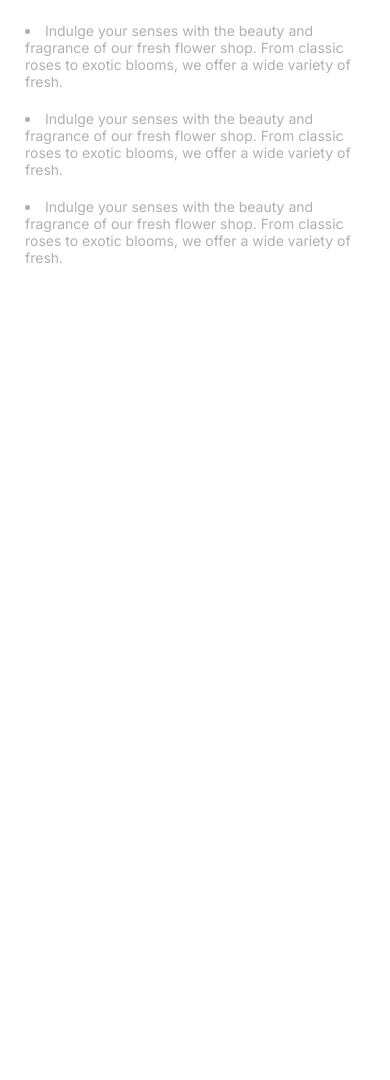
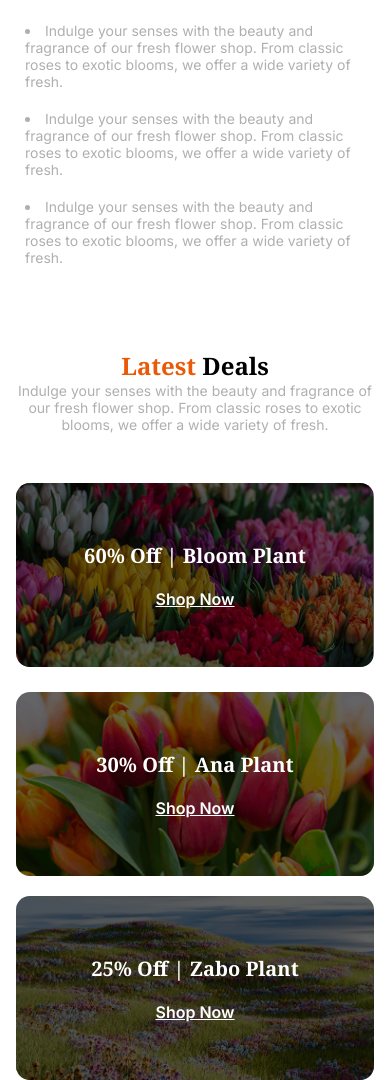
Before and after one commit to dev-peyas9911/flower-assignment, a plain HTML site: page index.html in a window 390 px wide. Shown: the part 2835-3915 px from the top of the page. Before the commit the page ends 3134 px from the top, so only its background shows below. Drawn offline with Linux system fonts and the light colour scheme.

Commit message:
Latest Deals section Added with responsive

```diff
--- a/index.html
+++ b/index.html
@@ -48,11 +48,12 @@
         <section class="plant-container middle-align">
             <div class="plant-content">
                 <h2 class="plant-title noto-serif"><span class="orange">Our</span> Plants</h2>
-                <p class="plant-description inter-serif">Indulge your senses with the beauty and fragrance of our fresh flower shop.
+                <p class="plant-description inter-serif">Indulge your senses with the beauty and fragrance of our fresh
+                    flower shop.
                     From classic roses to exotic blooms, we offer a wide variety of fresh.</p>
             </div>
             <!-- Card section -->
-             <div class="card-container">
+            <div class="card-container">
 
                 <div class="card inter-serif">
                     <img src="./assets/sample-flower-image.png" alt="A card image">
@@ -104,11 +105,11 @@
                 </div>
 
 
-             </div>
+            </div>
         </section>
 
         <!-- Trusted section starts here -->
-         <section class="trusted-container middle-align display-flex">
+        <section class="trusted-container middle-align display-flex">
             <div class="wrapper-container">
                 <div class="wrapper-background"><img src="./assets/flower-store.png" alt=""></div>
                 <div class="wrapper-badge"><img src="./assets/trusted-badge.png" alt=""></div>
@@ -116,12 +117,49 @@
             <div class="trusted-content">
                 <h4 class="trusted-content-title noto-serif">Flowers & Plants Lover</h4>
                 <ul class="inter-serif">
-                    <li>Indulge your senses with the beauty and fragrance of our fresh flower shop. From classic roses to exotic blooms, we offer a wide variety of fresh.</li>
-                    <li>Indulge your senses with the beauty and fragrance of our fresh flower shop. From classic roses to exotic blooms, we offer a wide variety of fresh.</li>
-                    <li>Indulge your senses with the beauty and fragrance of our fresh flower shop. From classic roses to exotic blooms, we offer a wide variety of fresh.</li>
+                    <li>Indulge your senses with the beauty and fragrance of our fresh flower shop. From classic roses
+                        to exotic blooms, we offer a wide variety of fresh.</li>
+                    <li>Indulge your senses with the beauty and fragrance of our fresh flower shop. From classic roses
+                        to exotic blooms, we offer a wide variety of fresh.</li>
+                    <li>Indulge your senses with the beauty and fragrance of our fresh flower shop. From classic roses
+                        to exotic blooms, we offer a wide variety of fresh.</li>
                 </ul>
             </div>
-         </section>
+        </section>
+
+        <!-- Deals section starts here -->
+        <section class="deals-container middle-align">
+            <div class="deals-content">
+                <h4 class="deals-title noto-serif"><span class="orange">Latest</span> Deals</h4>
+                <p class="deals-description inter-serif">Indulge your senses with the beauty and fragrance of our fresh
+                    flower shop. From classic roses to exotic blooms, we offer a wide variety of fresh.</p>
+            </div>
+
+            <div class="box-container">
+
+                <div class="left">
+                    <div class="box box-1">
+                        <div class="overlay"></div>
+                        <h4 class="box-title noto-serif">60% Off | Bloom Plant</h4>
+                        <p class="box-description inter-serif">Shop Now</p>
+                    </div>
+                    <div class="box box-2">
+                        <div class="overlay"></div>
+                        <h4 class="box-title noto-serif">30% Off | Ana Plant</h4>
+                        <p class="box-description inter-serif">Shop Now</p>
+                    </div>
+                </div>
+
+                <div class="box box-3">
+                    <div class="overlay big-overlay"></div>
+                    <h4 class="box-title noto-serif" id="important-title">25% Off | Zabo Plant</h4>
+                    <p class="box-description inter-serif" id="important-description">Shop Now</p>
+                </div>
+
+            </div>
+        </section>
+
+
 
     </main>
 </body>
--- a/styles/flower.css
+++ b/styles/flower.css
@@ -174,7 +174,7 @@
 }
 
 /* .wrapper-background {*/
-    /* width: 100%; */
+/* width: 100%; */
 
 .wrapper-background img {
     width: 100%;
@@ -193,7 +193,7 @@
     width: 100%;
 }
 
-/* Trusted Content styles */
+/* Trusted section styles */
 .trusted-content {
     /* border: 1px solid green; */
     max-width: 540px;
@@ -215,6 +215,124 @@
 .trusted-content ul * {
     margin-top: 20px;
 }
+
+/* Deals section styles here */
+.deals-container {
+    /* border: 2px solid red; */
+    margin-top: 130px;
+}
+
+.deals-content {
+    display: flex;
+    flex-direction: column;
+    align-items: center;
+    text-align: center;
+}
+
+.deals-title {
+    font-size: 3.125rem;
+    font-weight: 700;
+}
+
+.deals-description {
+    color: #00000050;
+    font-size: 1.375rem;
+    max-width: 888px;
+    margin: auto;
+}
+
+/* Box container styles here */
+.box-container {
+    display: flex;
+    width: 100%;
+    height: 423px;
+    column-gap: 28px;
+    margin-top: 120px;
+}
+
+.left {
+    display: flex;
+    flex-direction: column;
+    row-gap: 25px;
+    width: 35%;
+}
+
+.box {
+    display: flex;
+    flex-direction: column;
+    align-items: center;
+    justify-content: center;
+    background-size: cover;
+    background-position: center;
+    color: white;
+    text-align: center;
+    position: relative;
+    /* z-index: 1; */
+}
+
+.box-1 {
+    flex: 1;
+    /* border: 1px solid yellow; */
+    background-image: url("../assets/deal-bloom.png");
+    border-radius: 14px;
+}
+
+.box-2 {
+    flex: 1;
+    /* border: 1px solid green; */
+    background-image: url("../assets/deal-ana.png");
+    border-radius: 14px;
+}
+
+.box-3 {
+    /* border: 1px solid blue; */
+    width: 65%;
+    background-image: url("../assets/deal-zabo.png");
+    border-radius: 22px;
+}
+
+.overlay {
+    position: absolute;
+    top: 0;
+    left: 0;
+    right: 0;
+    bottom: 0;
+    background-color: #000000;
+    opacity: 0.6;
+    z-index: 1;
+    border-radius: 14px;
+}
+
+.big-overlay {
+    border-radius: 22px;
+}
+
+.box-title {
+    font-size: 1.25rem;
+    font-weight: 700;
+    z-index: 2
+}
+
+.box-description {
+    font-weight: 600;
+    text-decoration: underline;
+    margin-top: 20px;
+    z-index: 2;
+}
+
+#important-title {
+    font-size: 2.5rem;
+    font-weight: 700;
+}
+
+#important-description {
+    font-size: 1.75rem;
+    font-weight: 600;
+}
+
+
+
+
 
 
 
@@ -300,6 +418,56 @@
         font-size: 0.875rem;
     }
 
+    /* Deals section responsive */
+    .deals-container {
+        margin-top: 50px;
+    }
+
+    .deals-title {
+        font-size: 1.5rem;
+    }
+
+    .deals-description {
+        font-size: 0.875rem;
+        max-width: 360px;
+    }
+
+    /* Box section responsive */
+    .box-container {
+        flex-direction: column;
+        height: auto;
+        row-gap: 20px;
+        column-gap: 0;
+        margin: 50px 0 0 0;
+        padding: 0 16px 0 16px;
+    }
+
+    .left,
+    .box-3 {
+        width: 100%;
+    }
+
+    .box {
+        min-height: 184px;
+    }
+
+    .box-3 {
+        border-radius: 14px;
+    }
+
+    .big-overlay {
+        border-radius: 14px;
+    }
+
+    #important-title {
+        font-size: 1.25rem;
+
+    }
+
+    #important-description {
+        font-size: 1rem;
+    }
+
 
 }
 
@@ -347,9 +515,7 @@
         margin: 42px 15px 0 15px;
     }
 
-    .wrapper-container {
-
-    }
+    .wrapper-container {}
 
     .wrapper-badge {
         display: none;
```
